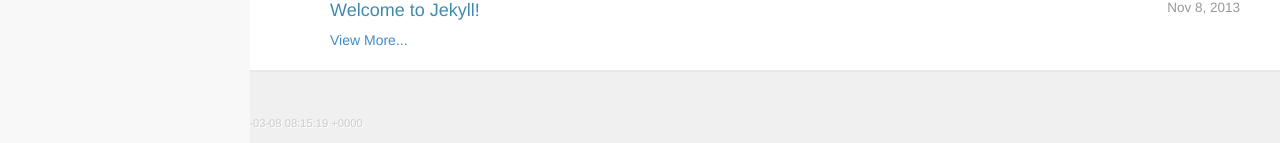
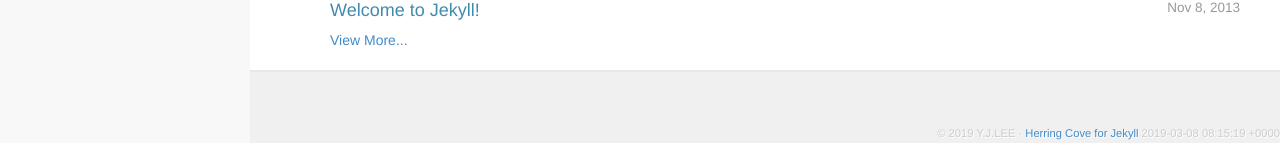
Before and after one commit to yujungL/yujungL.github.io, a Jekyll site: the page built from index.html, in a window 1280 px wide and 900 px high, scrolled down 278 px. Shown: the part 754-897 px from the top of the window. Built offline with Jekyll 4.4.1, drawn with Linux system fonts in a browser that asks for light colours; nearby versions of some CDN libraries; Markdown is read by kramdown in place of the engine named in the settings.

Commit message:
Update footer.html

```diff
--- a/_includes/footer.html
+++ b/_includes/footer.html
@@ -1,5 +1,5 @@
 
-  <div class="footer">
+  <div class="pull-right">
     <footer>
       <p class="text-muted credit">
         &copy; {{ site.time | date: '%Y' }} {{ site.name }} &middot;
```
